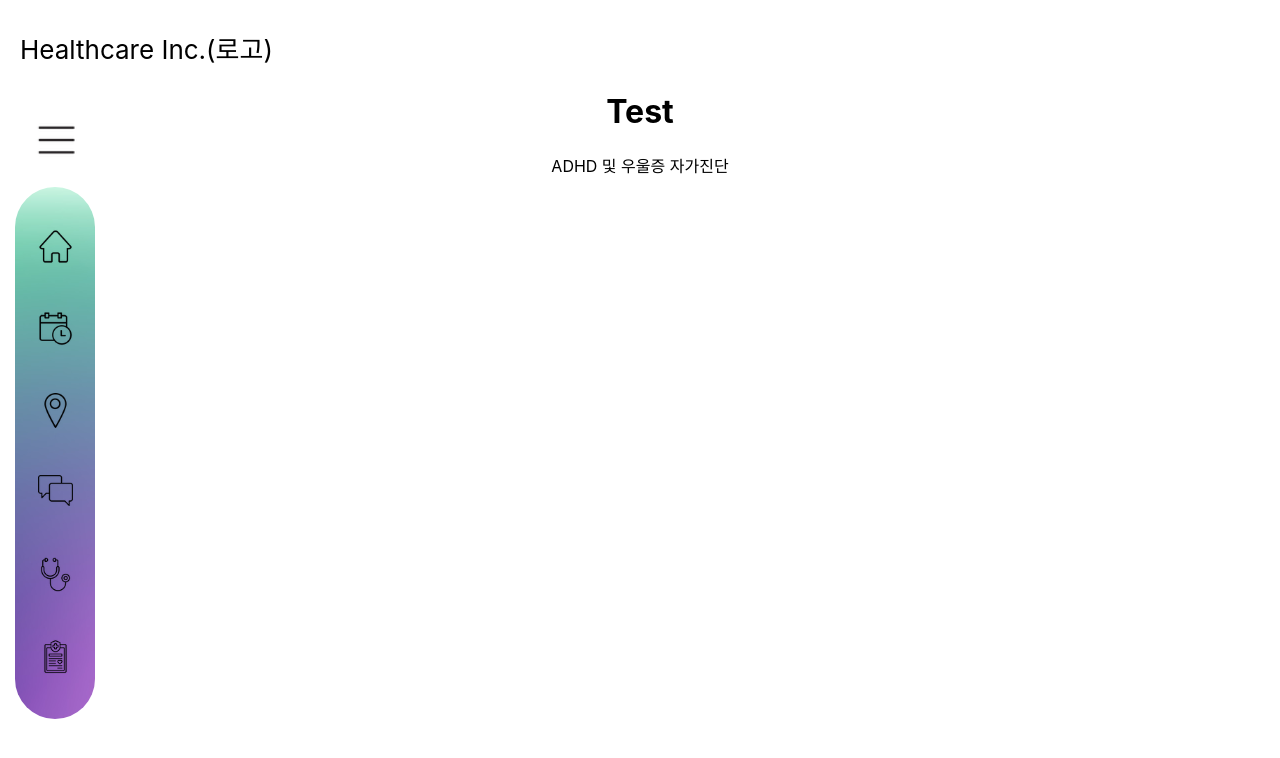
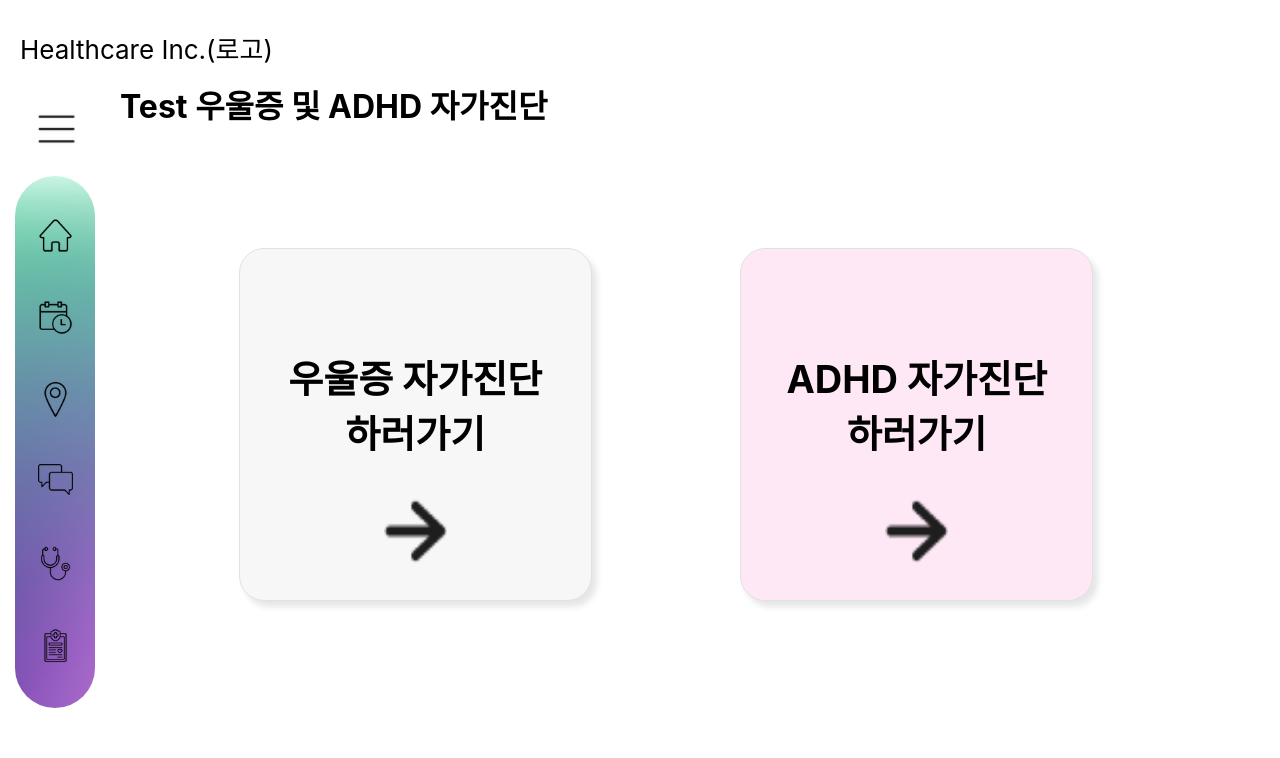
Before and after one commit to minzero31/codeit-2024-summer-project, a React (Create React App) app: page /test in a window 1280 px wide. Shown: the top 758 px of the page. Built offline with nearby package versions, Linux system fonts and the light colour scheme.

Commit message:
스케쥴, Find, Test 창 구성, 구글 맵 연결

```diff
--- /dev/null
+++ b/src/components/Find.css
@@ -0,0 +1,48 @@
+#fh1 {
+    text-align: left;
+    margin-left: 120px;
+    margin-top: 10px;
+}
+
+.findmain {
+    display: flex;
+    flex-direction: row;
+    //column-count: 3;
+    height: 640px;
+}
+.pa0 {
+    width: 120px;
+}
+.pa1, .pa2 {
+    padding-top: 10px;
+}
+.pa1 {
+    width: 50%;
+}
+.pa2 {
+    width: 50%;
+    margin-right: 50px;
+}
+
+.blk1, .blk2 {
+    box-shadow: 5px 6px 6px rgba(0, 0, 0, 0.1);
+    border-radius: 25px;
+    width: 90%;
+    height: 90%;
+    margin: 0px auto; /*para 내에서 중앙정렬*/
+    transition: all 0.3s ease-out;
+    background-color: #D9F4E7;
+    border: 0.5px solid #E1E1E1;
+}
+
+.blk2 {
+    position: relative;
+    background-color: #D9F4E7;
+}
+
+#findmap {
+    height: 450px;
+    width: 85%;
+    allowfullscreen: "";
+    referrerpolicy: "no-referrer-when-downgrade";
+}
--- a/src/components/Find.js
+++ b/src/components/Find.js
@@ -1,11 +1,30 @@
 import React from 'react';
+import './Find.css';
 
 const Find = () => {
   return (
-    <div>
-      <h1>Find</h1>
-      <p>가까운 병원 찾기</p>
-    </div>
+    <>
+      <div>
+        <h1 id='fh1'>Find 가까운 병원 찾기</h1>
+      </div>
+      <main className='findmain'>
+        <div className='pa0'>
+          <p> </p>
+        </div>
+        <div className='pa1'>
+          <section className='blk1'>
+            <h2 id='fh2'>구글 지도 연결 </h2>
+            <iframe id='findmap' src="https://www.google.com/maps/embed?pb=!1m14!1m12!1m3!1d25366.06479783992!2d127.107072!3d37.3719003!2m3!1f0!2f0!3f0!3m2!1i1024!2i768!4f13.1!5e0!3m2!1sko!2skr!4v1722856197052!5m2!1sko!2skr"></iframe>
+
+          </section>
+        </div>
+        <div className='pa2'>
+          <section className='blk2'>
+            <p>구글 지도 검색 결과 조회</p>
+          </section>
+        </div>
+      </main>
+    </>
   );
 };
 
--- a/src/components/Home.css
+++ b/src/components/Home.css
@@ -37,6 +37,7 @@
     width: 350px;
     margin: 0px auto; /*para 내에서 중앙정렬*/
     transition: all 0.3s ease-out;
+    border: 0.5px solid #E1E1E1;
 }
 section:hover {
     transform: translateY(-4px);
@@ -80,7 +81,8 @@ section:hover {
     height: 46%;
 }
 #b3txt {
-    padding: 20px 0px 0px;
+    margin: 15px auto;
+    padding: 0px 0px 0px;
     font-size: 40px;
     font-weight: 700;
     color: #303332;
--- a/src/components/Schedule.css
+++ b/src/components/Schedule.css
@@ -31,6 +31,7 @@
     margin: 0px auto; /*para 내에서 중앙정렬*/
     transition: all 0.3s ease-out;
     background-color: #D9F4E7;
+    border: 0.5px solid #E1E1E1;
 }
 
 .blck2 {
@@ -68,7 +69,8 @@
     background-color: #F3FFF9;
     border-radius: 30px;
     border-width: 0.5px;
-    position: relative
+    position: relative;
+    overflow: auto;
 }
 
 .schsec2 {
@@ -78,7 +80,39 @@
     background-color: #F3FFF9;
     border-radius: 30px;
     border-width: 0.5px;
-    position: relative
+    position: relative;
+}
+#schsec2h3 {
+    text-align: center;
+    position: relative;
+    width: 100%;
+    font-weight: 400;
+    padding: 4px 0px;
+    margin:0px;
+    font-size: 18px;
+}
+.chooseMed {
+    border: none;
+    width: 340px;
+    display: flex;
+    flex-direction: row;
+    overflow: auto;
+    white-space: nowrap;
+}
+
+#m222 {
+    display: inline-block;
+    height: 32px;
+    padding: 5px 10px;
+    margin: auto 2px;
+    background-color: #AAAAAA;
+    border-radius: 15px;
+    border-width: 0.1px;
+    font-size: 17px;
+}
+
+#m222:focus {
+    background-color: #70C3A7;
 }
 
 #schsavebtn {
--- a/src/components/Schedule.js
+++ b/src/components/Schedule.js
@@ -1,5 +1,5 @@
 import React from 'react';
-import './Schedule.css'
+import './Schedule.css';
 
 const Schedule = () => {
   return (
@@ -36,7 +36,14 @@ const Schedule = () => {
               </table>
             </fieldset>
             <fieldset className='schsec2'>
-              <label></label>
+              <h3 id='schsec2h3'>복용 약 추가</h3>
+              <div className='chooseMed'>
+                <button id='m222'>소염제</button>
+                <button id='m222'>알레르기 약</button>
+                <button id='m222'>오메가 3</button>
+                <button id='m222'>루테인</button>
+                <button id='m222'>비타민 D</button>
+              </div>
             </fieldset>
             <button id="schsavebtn">저장하기</button>
 
--- /dev/null
+++ b/src/components/Test.css
@@ -0,0 +1,56 @@
+#testh1 {
+    text-align: left;
+    margin-left: 120px;
+    margin-top: 10px;
+}
+
+.testmain {
+    display: flex;
+    flex-direction: row;
+    //column-count: 3;
+    height: 640px;
+}
+.part0 {
+    width: 210px;
+}
+.part3 {
+    width: 80px;
+}
+.part1, .part2 {
+    padding-top: 100px;
+}
+.part1 {
+    width: 50%;
+}
+.part2 {
+    width: 50%;
+    margin-right: 50px;
+}
+
+.bone, .btwo {
+    box-shadow: 5px 6px 6px rgba(0, 0, 0, 0.1);
+    border-radius: 25px;
+    width: 70%;
+    height: 65%;
+    margin: 0px auto; /*para 내에서 중앙정렬*/
+    transition: all 0.3s ease-out;
+    border: 1.5px solid #E1E1E1;
+}
+
+.bone {
+    background-color: #F7F7F7;
+}
+
+.btwo {
+    background-color: #FFE8F6;
+}
+#testh2 {
+    font-size: 38px;
+    margin: 0px auto;
+    padding: 100px 0px 40px;
+}
+
+#test_arrow {
+    height: 18%;
+    width: 18%;
+}
--- a/src/components/Test.js
+++ b/src/components/Test.js
@@ -1,11 +1,33 @@
 import React from 'react';
+import './Test.css';
 
 const Test = () => {
   return (
-    <div>
-      <h1>Test</h1>
-      <p>ADHD 및 우울증 자가진단</p>
-    </div>
+    <>
+      <div>
+        <h1 id='testh1'>Test 우울증 및 ADHD 자가진단</h1>
+      </div>
+      <main className='testmain'>
+        <div className='part0'>
+          <p> </p>
+        </div>
+        <div className='part1'>
+          <section className='bone'>
+            <h2 id='testh2'>우울증 자가진단<br/>하러가기</h2>
+            <img id='test_arrow' src="images/arrow.png" alt="Arrow" />
+          </section>
+        </div>
+        <div className='part2'>
+          <section className='btwo'>
+            <h2 id='testh2'>ADHD 자가진단<br/>하러가기</h2>
+            <img id='test_arrow' src="images/arrow.png" alt="Arrow" />
+          </section>
+        </div>
+        <div className='part3'>
+          <p> </p>
+        </div>
+      </main>
+    </>
   );
 };
 
```
Also changed, not shown: public/images/arrow.png (added).
